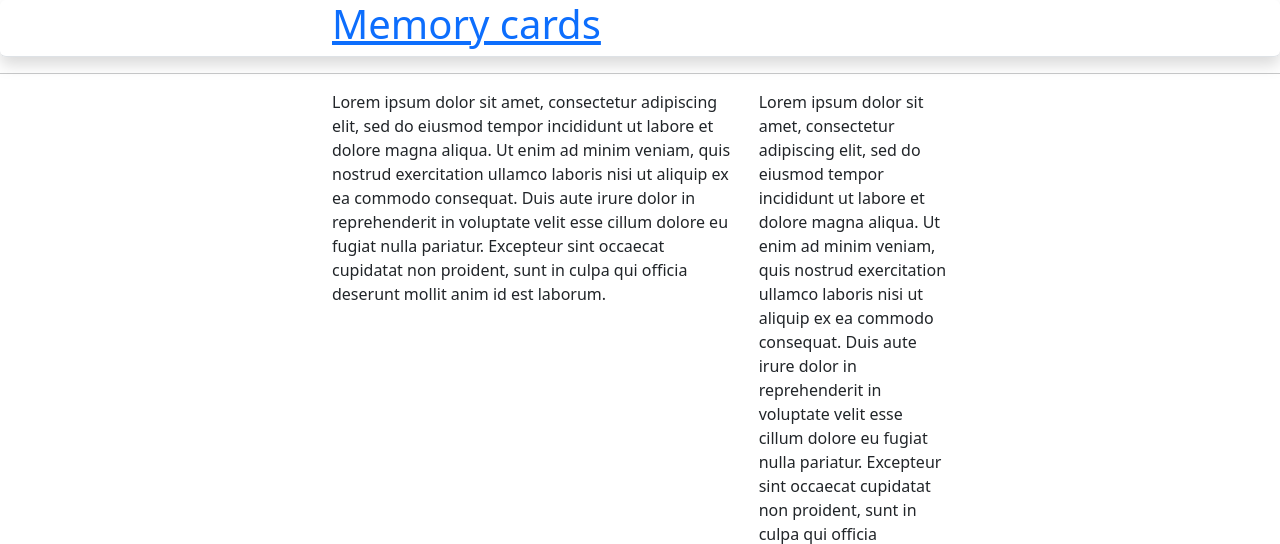
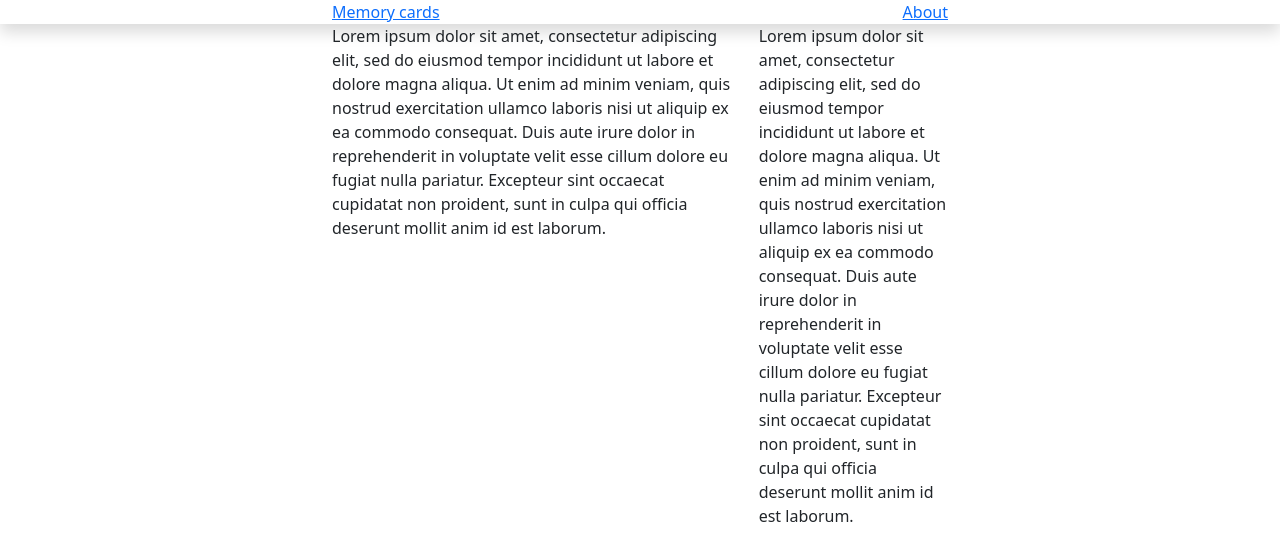
Before and after one commit to Benkendorf/langmemo, a Django app: page / in a window 1280 px wide. Shown: the top 544 px of the page. Run offline with Django 5.2, Linux system fonts and the light colour scheme.

Commit message:
Change header, add about text

```diff
--- a/templates/includes/header.html
+++ b/templates/includes/header.html
@@ -1,9 +1,10 @@
-<div class="shadow rounded border-bottom">
-  <div class="row" style="margin: 0;">
-    <div class="col-3"></div>
-    <h1 class="col-3">
+<div class="shadow">
+  <div class="row justify-content-center align-items-center" style="margin: 0;">
+    <div class="col-3">
       <a href="">Memory cards</a>
-    </h1>
+    </div>
+    <div class="col-3 text-end">
+      <a href="">About</a>
+    </div>
   </div>
 </div>
-<hr>
```
